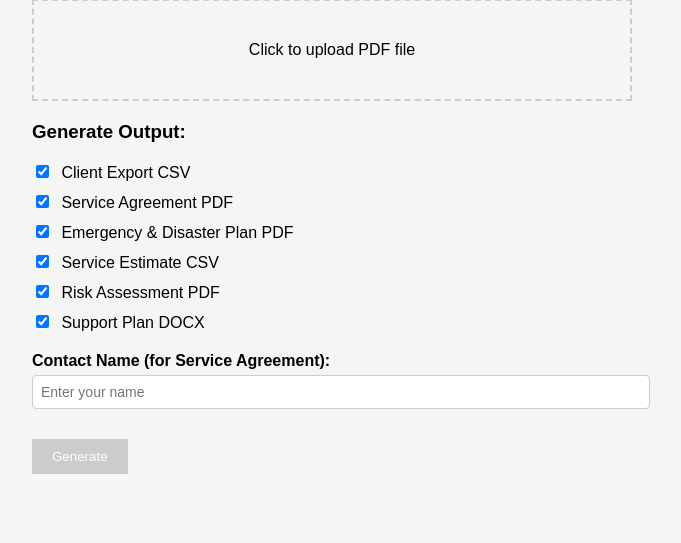
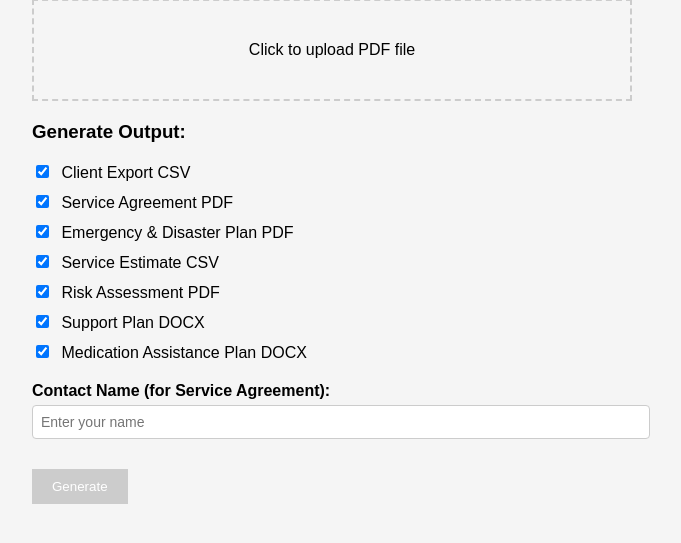
Before and after one commit to GemmaLockNHC/Shiftcare-Form-to-NHCare-Documents-Transformer, a Flask app: page / in a window 1280 px wide. Shown: the part 159-702 px from the top of the page, without its empty margins (308-989 px from the left). Run offline with Flask 3, Linux system fonts and the light colour scheme.

Commit message:
Update index.html

```diff
--- a/templates/index.html
+++ b/templates/index.html
@@ -118,10 +118,14 @@
                 <input type="checkbox" name="generate_risk_assessment" value="1" checked style="margin-right: 8px;">
                 Risk Assessment PDF
             </label>
-            <label style="display: block; margin: 10px 0;">
-                <input type="checkbox" name="generate_support_plan" value="1" checked style="margin-right: 8px;">
-                Support Plan DOCX
-            </label>
+        <label style="display: block; margin: 10px 0;">
+            <input type="checkbox" name="generate_support_plan" value="1" checked style="margin-right: 8px;">
+            Support Plan DOCX
+        </label>
+        <label style="display: block; margin: 10px 0;">
+            <input type="checkbox" name="generate_medication_plan" value="1" checked style="margin-right: 8px;">
+            Medication Assistance Plan DOCX
+        </label>
         </div>
 
         <div id="name-input-container" style="margin: 20px 0; display: none;">
```
